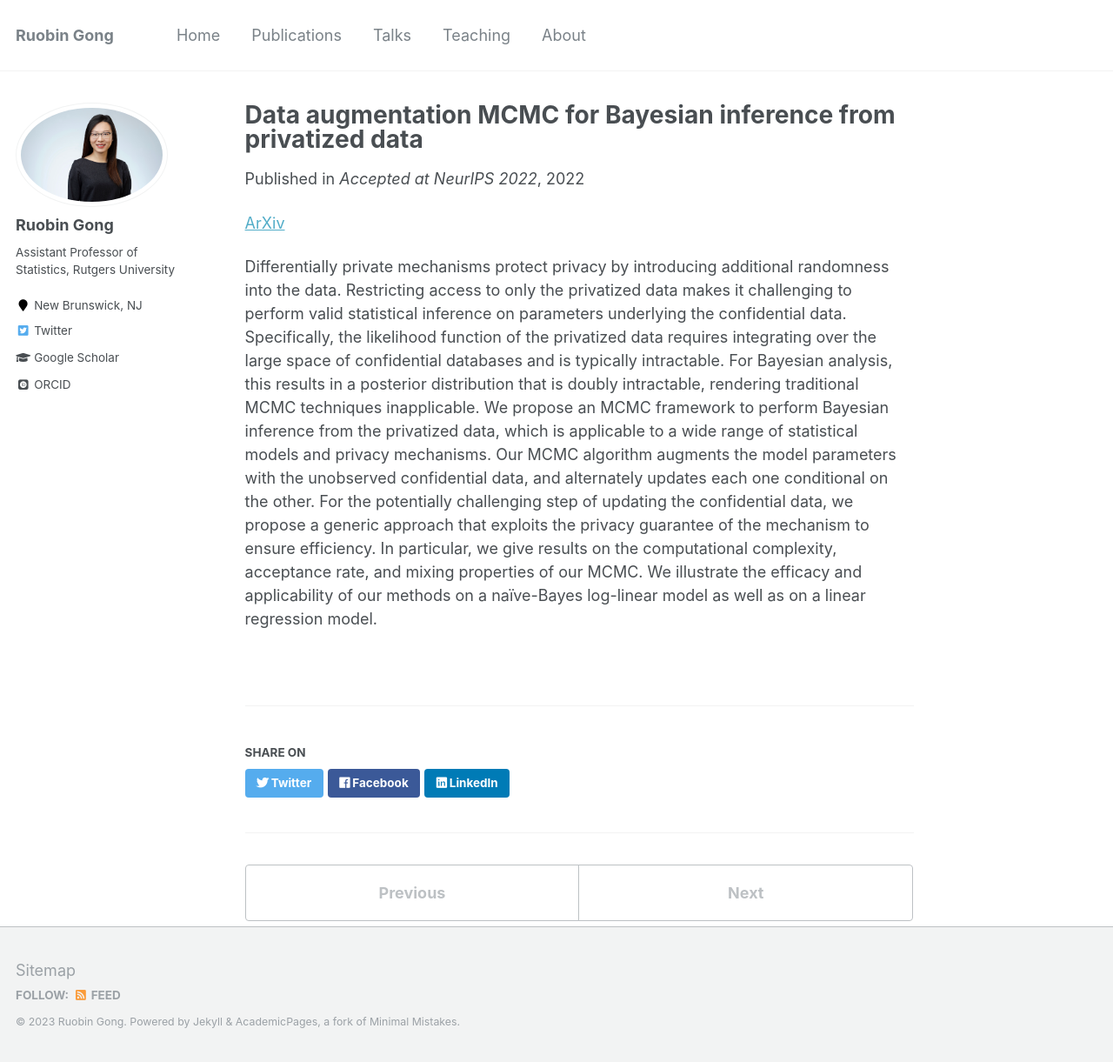
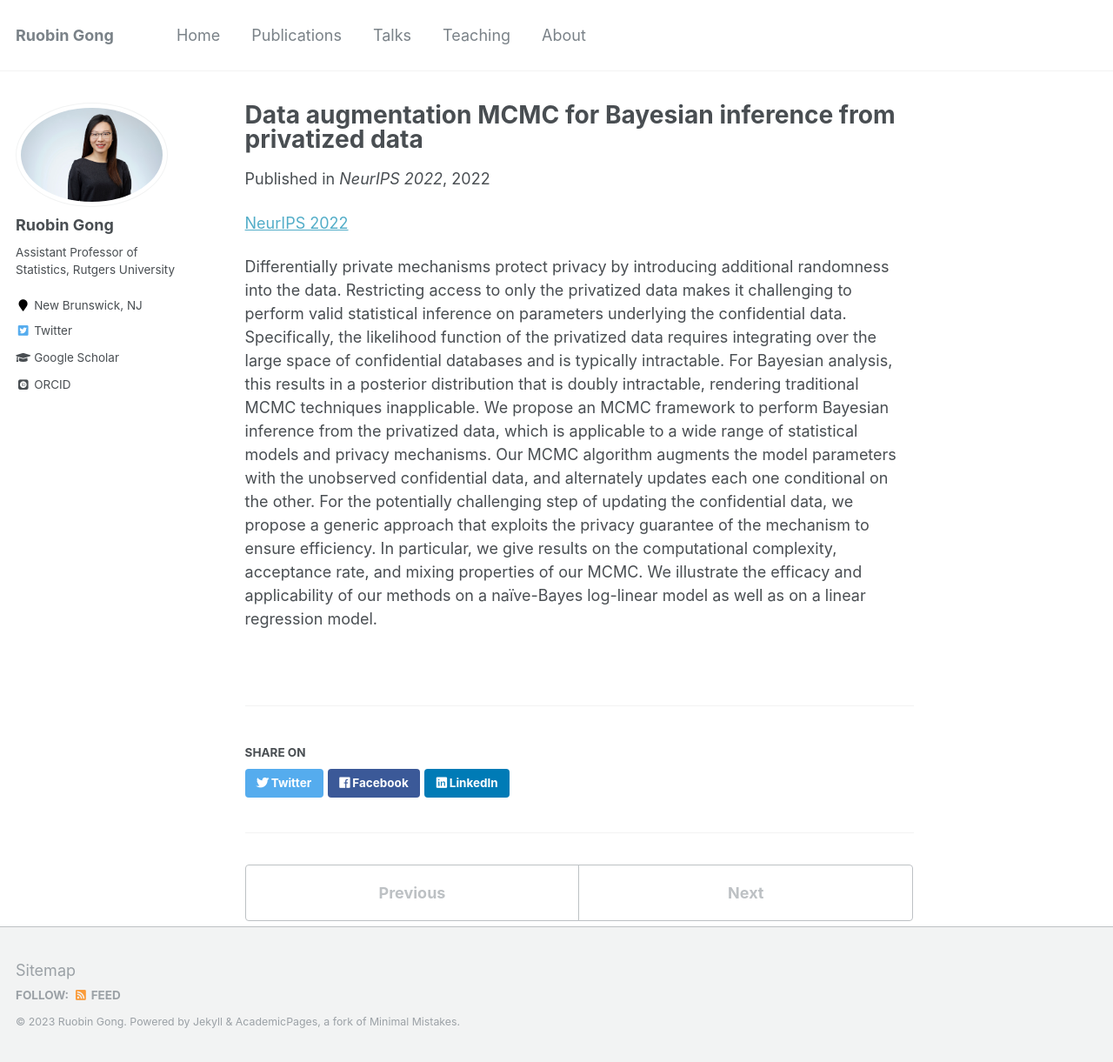
Before and after one commit to RuobinGong/RuobinGong.github.io, a Jekyll site: the page built from _publications_privacy/2022-12-01-DAMCMC.md, in a window 1280 px wide and 1221 px high. Shown: the whole window at 87% size. Built offline with Jekyll 4.4.1, drawn with Linux system fonts in a browser that asks for light colours; some web fonts are replaced.

Commit message:
Update 2022-12-01-DAMCMC.md

```diff
--- a/_publications_privacy/2022-12-01-DAMCMC.md
+++ b/_publications_privacy/2022-12-01-DAMCMC.md
@@ -4,12 +4,12 @@ collection: publications
 permalink: /publication/2022-12-01-DAMCMC
 excerpt: ''
 date: 2022-12-01
-venue: 'Accepted at NeurIPS 2022'
+venue: 'NeurIPS 2022'
 author: 'N Ju, JA Awan, R Gong, VA Rao'
 
 ---
 
 
-[ArXiv](https://arxiv.org/abs/2206.00710)
+[NeurIPS 2022](https://openreview.net/forum?id=tTWCQrgjuM)
 
 Differentially private mechanisms protect privacy by introducing additional randomness into the data. Restricting access to only the privatized data makes it challenging to perform valid statistical inference on parameters underlying the confidential data. Specifically, the likelihood function of the privatized data requires integrating over the large space of confidential databases and is typically intractable. For Bayesian analysis, this results in a posterior distribution that is doubly intractable, rendering traditional MCMC techniques inapplicable. We propose an MCMC framework to perform Bayesian inference from the privatized data, which is applicable to a wide range of statistical models and privacy mechanisms. Our MCMC algorithm augments the model parameters with the unobserved confidential data, and alternately updates each one conditional on the other. For the potentially challenging step of updating the confidential data, we propose a generic approach that exploits the privacy guarantee of the mechanism to ensure efficiency. In particular, we give results on the computational complexity, acceptance rate, and mixing properties of our MCMC. We illustrate the efficacy and applicability of our methods on a naïve-Bayes log-linear model as well as on a linear regression model.
```
